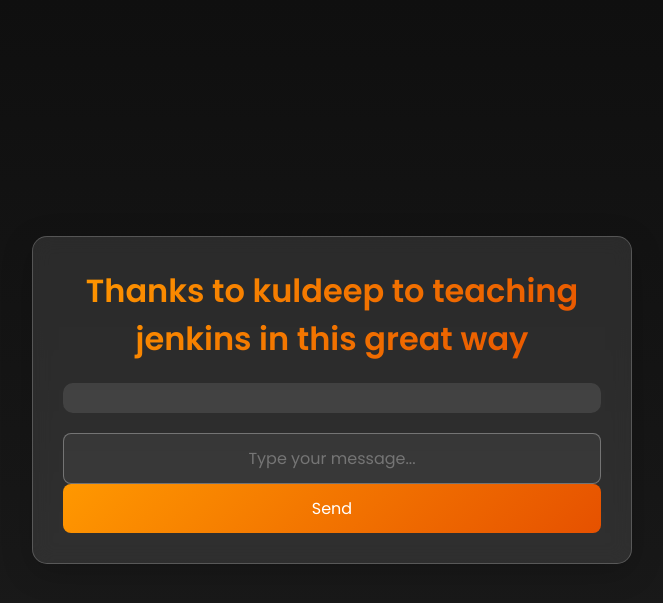
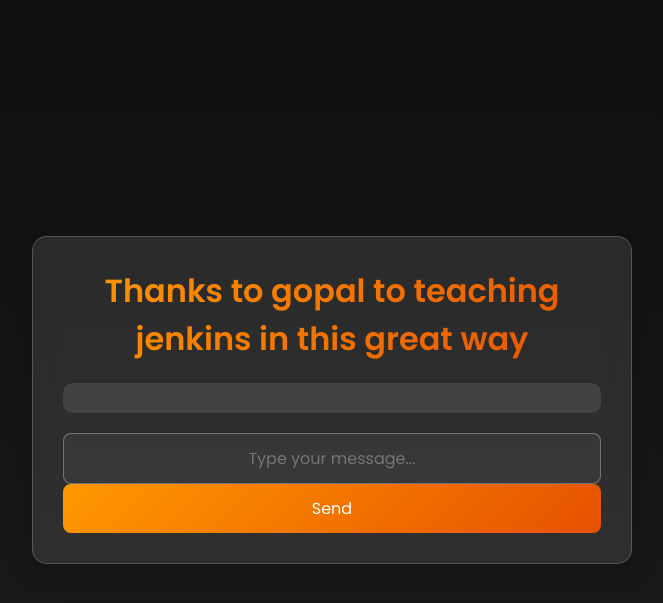
Before and after one commit to gopalkharsodiya-code/two-tier-flaskapp, a Flask app: page / in a window 1280 px wide. Shown: the top 603 px of the page, without its empty margins (308-971 px from the left). Run offline with Flask 2, Linux system fonts and the light colour scheme; data that the repository does not hold is empty; some libraries are stand-ins or nearby versions.

Commit message:
deploy to uat

```diff
--- a/templates/index.html
+++ b/templates/index.html
@@ -132,7 +132,7 @@
 
 <body>
     <div class="container">
-        <h1>Thanks to kuldeep to teaching jenkins in this great way</h1>
+        <h1>Thanks to gopal to teaching jenkins in this great way</h1>
 
         <div class="messages">
             {% for message in messages %}
```
